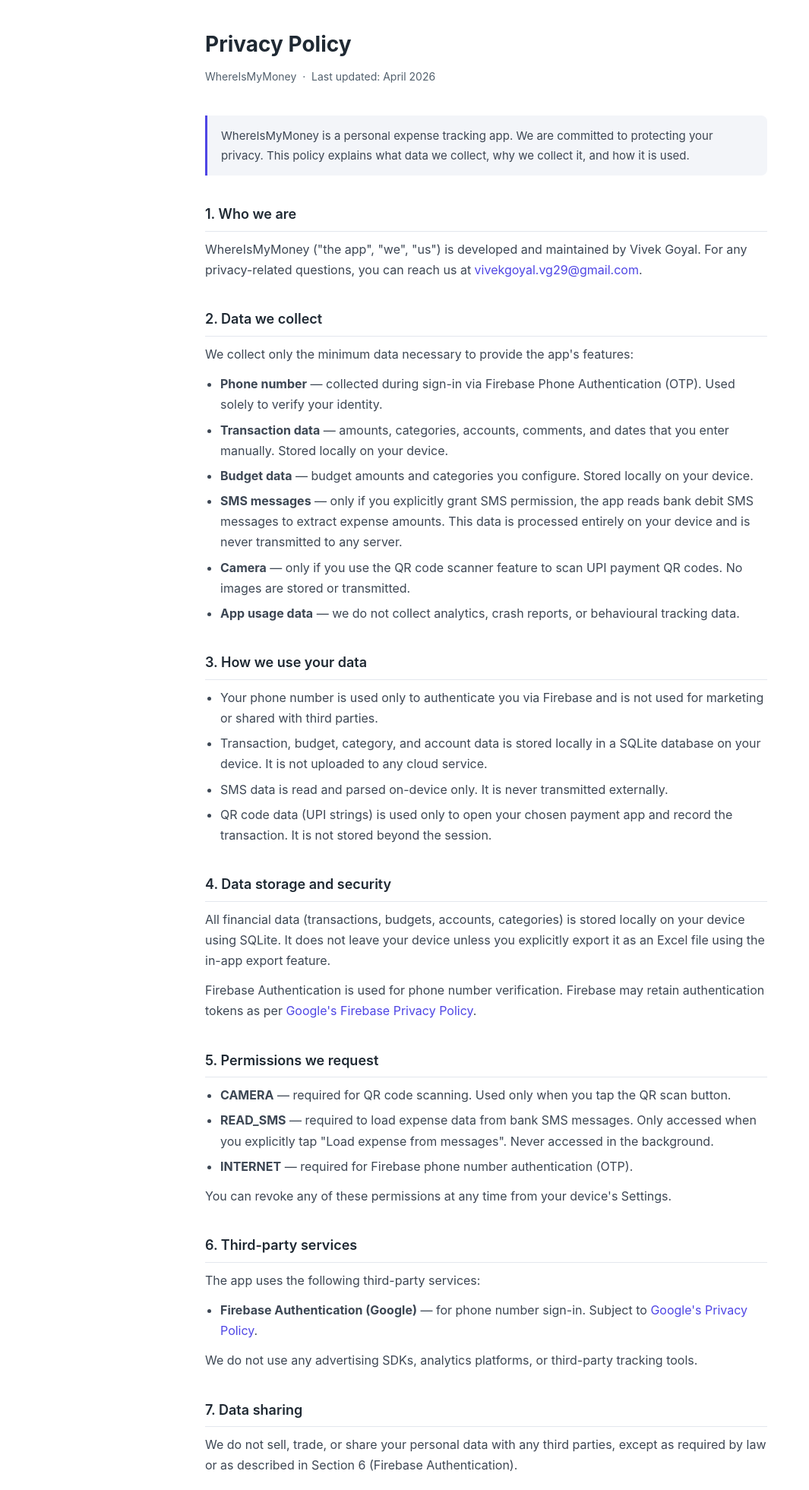
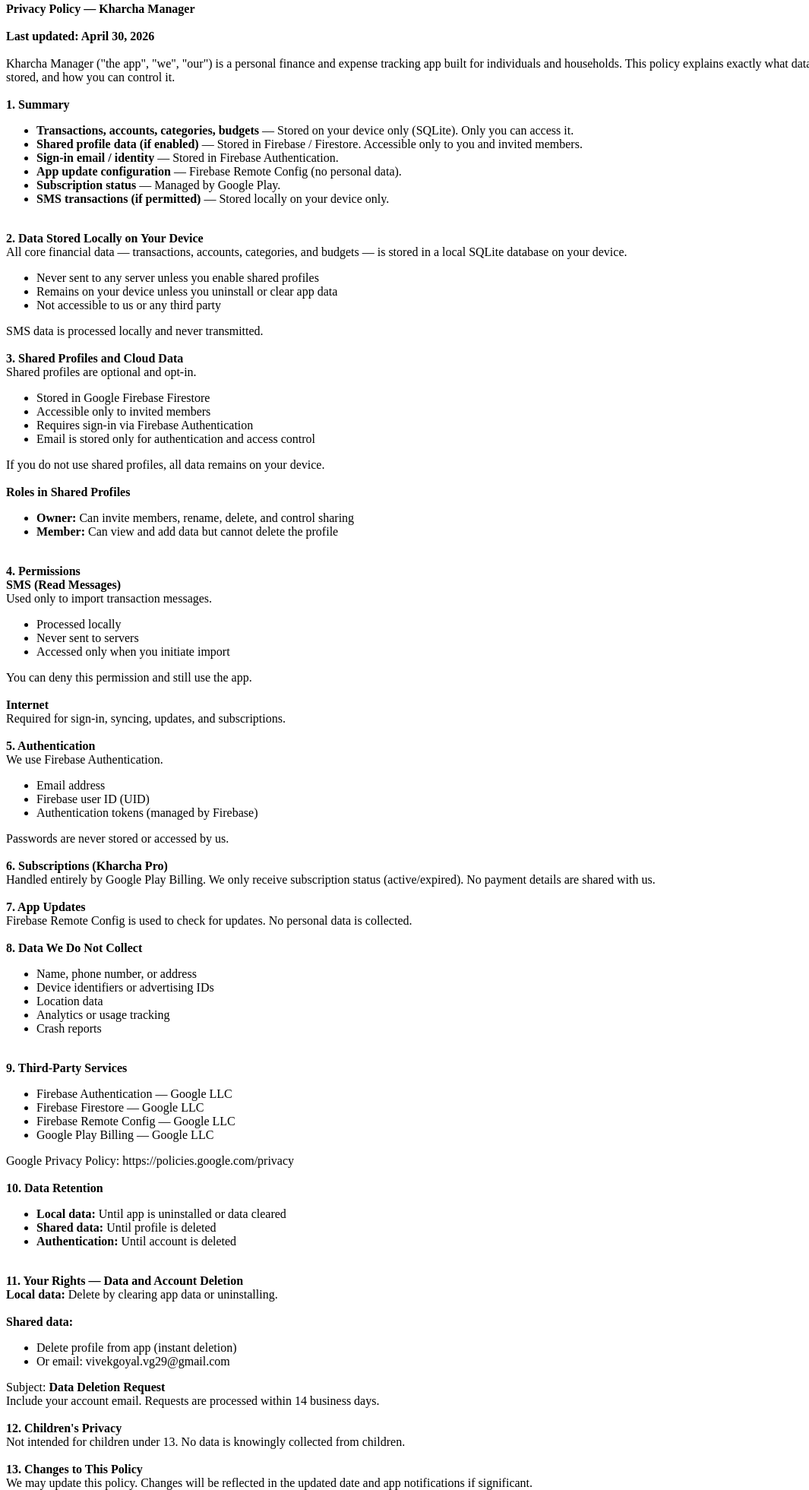
Before and after one commit to vivekvg29-EP/PrivacyPolicy, a plain HTML site: page index.html in a window 1280 px wide. Shown: the part 5-1966 px from the top of the page at 76% size, without its empty margins (0-1065 px from the left). Drawn offline with Linux system fonts and the light colour scheme.

Commit message:
Update index.html

```diff
--- a/index.html
+++ b/index.html
@@ -1,127 +1,116 @@
-<!DOCTYPE html>
-<html lang="en">
-<head>
-  <meta charset="UTF-8" />
-  <meta name="viewport" content="width=device-width, initial-scale=1.0" />
-  <title>Privacy Policy – Kharcha Book</title>
-  <style>
-    * { box-sizing: border-box; margin: 0; padding: 0; }
-    body {
-      font-family: -apple-system, BlinkMacSystemFont, 'Segoe UI', Roboto, sans-serif;
-      font-size: 16px;
-      line-height: 1.7;
-      color: #1F2933;
-      background: #ffffff;
-      padding: 40px 20px 80px;
-      max-width: 780px;
-      margin: 0 auto;
-    }
-    h1 { font-size: 28px; font-weight: 700; margin-bottom: 6px; color: #1F2933; }
-    .subtitle { font-size: 14px; color: #52606D; margin-bottom: 40px; }
-    h2 {
-      font-size: 18px;
-      font-weight: 600;
-      color: #1F2933;
-      margin-top: 36px;
-      margin-bottom: 10px;
-      padding-bottom: 6px;
-      border-bottom: 1px solid #E3E7EE;
-    }
-    p { margin-bottom: 12px; color: #3D4754; }
-    ul { margin: 8px 0 12px 20px; color: #3D4754; }
-    ul li { margin-bottom: 6px; }
-    .highlight {
-      background: #F3F5F9;
-      border-left: 3px solid #4F46E5;
-      padding: 14px 18px;
-      border-radius: 0 8px 8px 0;
-      margin: 16px 0;
-      font-size: 15px;
-      color: #3D4754;
-    }
-    a { color: #4F46E5; text-decoration: none; }
-    a:hover { text-decoration: underline; }
-    .footer {
-      margin-top: 60px;
-      padding-top: 20px;
-      border-top: 1px solid #E3E7EE;
-      font-size: 13px;
-      color: #52606D;
-    }
-  </style>
-</head>
-<body>
+<b>Privacy Policy — Kharcha Manager</b><br><br>
 
-  <h1>Privacy Policy</h1>
-  <p class="subtitle">WhereIsMyMoney &nbsp;·&nbsp; Last updated: April 2026</p>
+<b>Last updated: April 30, 2026</b><br><br>
 
-  <div class="highlight">
-    WhereIsMyMoney is a personal expense tracking app. We are committed to protecting your privacy. This policy explains what data we collect, why we collect it, and how it is used.
-  </div>
+Kharcha Manager ("the app", "we", "our") is a personal finance and expense tracking app built for individuals and households. This policy explains exactly what data the app collects, where it is stored, and how you can control it.<br><br>
 
-  <h2>1. Who we are</h2>
-  <p>WhereIsMyMoney ("the app", "we", "us") is developed and maintained by Vivek Goyal. For any privacy-related questions, you can reach us at <a href="mailto:vivekgoyal.vg29@gmail.com">vivekgoyal.vg29@gmail.com</a>.</p>
+<b>1. Summary</b><br>
+<ul>
+<li><b>Transactions, accounts, categories, budgets</b> — Stored on your device only (SQLite). Only you can access it.</li>
+<li><b>Shared profile data (if enabled)</b> — Stored in Firebase / Firestore. Accessible only to you and invited members.</li>
+<li><b>Sign-in email / identity</b> — Stored in Firebase Authentication.</li>
+<li><b>App update configuration</b> — Firebase Remote Config (no personal data).</li>
+<li><b>Subscription status</b> — Managed by Google Play.</li>
+<li><b>SMS transactions (if permitted)</b> — Stored locally on your device only.</li>
+</ul><br>
 
-  <h2>2. Data we collect</h2>
-  <p>We collect only the minimum data necessary to provide the app's features:</p>
+<b>2. Data Stored Locally on Your Device</b><br>
+All core financial data — transactions, accounts, categories, and budgets — is stored in a local SQLite database on your device.<br>
 <ul>
-    <li><strong>Phone number</strong> — collected during sign-in via Firebase Phone Authentication (OTP). Used solely to verify your identity.</li>
-    <li><strong>Transaction data</strong> — amounts, categories, accounts, comments, and dates that you enter manually. Stored locally on your device.</li>
-    <li><strong>Budget data</strong> — budget amounts and categories you configure. Stored locally on your device.</li>
-    <li><strong>SMS messages</strong> — only if you explicitly grant SMS permission, the app reads bank debit SMS messages to extract expense amounts. This data is processed entirely on your device and is never transmitted to any server.</li>
-    <li><strong>Camera</strong> — only if you use the QR code scanner feature to scan UPI payment QR codes. No images are stored or transmitted.</li>
-    <li><strong>App usage data</strong> — we do not collect analytics, crash reports, or behavioural tracking data.</li>
+<li>Never sent to any server unless you enable shared profiles</li>
+<li>Remains on your device unless you uninstall or clear app data</li>
+<li>Not accessible to us or any third party</li>
 </ul>
+SMS data is processed locally and never transmitted.<br><br>
 
-  <h2>3. How we use your data</h2>
+<b>3. Shared Profiles and Cloud Data</b><br>
+Shared profiles are optional and opt-in.<br>
 <ul>
-    <li>Your phone number is used only to authenticate you via Firebase and is not used for marketing or shared with third parties.</li>
-    <li>Transaction, budget, category, and account data is stored locally in a SQLite database on your device. It is not uploaded to any cloud service.</li>
-    <li>SMS data is read and parsed on-device only. It is never transmitted externally.</li>
-    <li>QR code data (UPI strings) is used only to open your chosen payment app and record the transaction. It is not stored beyond the session.</li>
+<li>Stored in Google Firebase Firestore</li>
+<li>Accessible only to invited members</li>
+<li>Requires sign-in via Firebase Authentication</li>
+<li>Email is stored only for authentication and access control</li>
 </ul>
+If you do not use shared profiles, all data remains on your device.<br><br>
 
-  <h2>4. Data storage and security</h2>
-  <p>All financial data (transactions, budgets, accounts, categories) is stored locally on your device using SQLite. It does not leave your device unless you explicitly export it as an Excel file using the in-app export feature.</p>
-  <p>Firebase Authentication is used for phone number verification. Firebase may retain authentication tokens as per <a href="https://firebase.google.com/support/privacy" target="_blank">Google's Firebase Privacy Policy</a>.</p>
+<b>Roles in Shared Profiles</b><br>
+<ul>
+<li><b>Owner:</b> Can invite members, rename, delete, and control sharing</li>
+<li><b>Member:</b> Can view and add data but cannot delete the profile</li>
+</ul><br>
 
-  <h2>5. Permissions we request</h2>
+<b>4. Permissions</b><br>
+<b>SMS (Read Messages)</b><br>
+Used only to import transaction messages.<br>
 <ul>
-    <li><strong>CAMERA</strong> — required for QR code scanning. Used only when you tap the QR scan button.</li>
-    <li><strong>READ_SMS</strong> — required to load expense data from bank SMS messages. Only accessed when you explicitly tap "Load expense from messages". Never accessed in the background.</li>
-    <li><strong>INTERNET</strong> — required for Firebase phone number authentication (OTP).</li>
+<li>Processed locally</li>
+<li>Never sent to servers</li>
+<li>Accessed only when you initiate import</li>
 </ul>
-  <p>You can revoke any of these permissions at any time from your device's Settings.</p>
+You can deny this permission and still use the app.<br><br>
 
-  <h2>6. Third-party services</h2>
-  <p>The app uses the following third-party services:</p>
+<b>Internet</b><br>
+Required for sign-in, syncing, updates, and subscriptions.<br><br>
+
+<b>5. Authentication</b><br>
+We use Firebase Authentication.<br>
 <ul>
-    <li><strong>Firebase Authentication (Google)</strong> — for phone number sign-in. Subject to <a href="https://policies.google.com/privacy" target="_blank">Google's Privacy Policy</a>.</li>
+<li>Email address</li>
+<li>Firebase user ID (UID)</li>
+<li>Authentication tokens (managed by Firebase)</li>
 </ul>
-  <p>We do not use any advertising SDKs, analytics platforms, or third-party tracking tools.</p>
+Passwords are never stored or accessed by us.<br><br>
 
-  <h2>7. Data sharing</h2>
-  <p>We do not sell, trade, or share your personal data with any third parties, except as required by law or as described in Section 6 (Firebase Authentication).</p>
+<b>6. Subscriptions (Kharcha Pro)</b><br>
+Handled entirely by Google Play Billing. We only receive subscription status (active/expired). No payment details are shared with us.<br><br>
 
-  <h2>8. Data retention and deletion</h2>
-  <p>All data stored locally on your device can be deleted at any time using the "Delete everything" or "Reset app" options available in the app's main menu.</p>
-  <p>To delete your Firebase authentication record, please contact us at <a href="mailto:vivekgoyal.vg29@gmail.com">vivekgoyal.vg29@gmail.com</a> and we will process your request promptly.</p>
+<b>7. App Updates</b><br>
+Firebase Remote Config is used to check for updates. No personal data is collected.<br><br>
 
-  <h2>9. Children's privacy</h2>
-  <p>This app is not directed at children under the age of 13. We do not knowingly collect personal information from children.</p>
+<b>8. Data We Do Not Collect</b><br>
+<ul>
+<li>Name, phone number, or address</li>
+<li>Device identifiers or advertising IDs</li>
+<li>Location data</li>
+<li>Analytics or usage tracking</li>
+<li>Crash reports</li>
+</ul><br>
 
-  <h2>10. Changes to this policy</h2>
-  <p>We may update this privacy policy from time to time. Any changes will be reflected on this page with an updated date at the top. We encourage you to review this page periodically.</p>
+<b>9. Third-Party Services</b><br>
+<ul>
+<li>Firebase Authentication — Google LLC</li>
+<li>Firebase Firestore — Google LLC</li>
+<li>Firebase Remote Config — Google LLC</li>
+<li>Google Play Billing — Google LLC</li>
+</ul>
+Google Privacy Policy: https://policies.google.com/privacy<br><br>
 
-  <h2>11. Contact us</h2>
-  <p>If you have any questions or concerns about this privacy policy or your data, please contact:</p>
+<b>10. Data Retention</b><br>
 <ul>
-    <li>Email: <a href="mailto:vivekgoyal.vg29@gmail.com">vivekgoyal.vg29@gmail.com</a></li>
+<li><b>Local data:</b> Until app is uninstalled or data cleared</li>
+<li><b>Shared data:</b> Until profile is deleted</li>
+<li><b>Authentication:</b> Until account is deleted</li>
+</ul><br>
+
+<b>11. Your Rights — Data and Account Deletion</b><br>
+<b>Local data:</b> Delete by clearing app data or uninstalling.<br><br>
+
+<b>Shared data:</b><br>
+<ul>
+<li>Delete profile from app (instant deletion)</li>
+<li>Or email: vivekgoyal.vg29@gmail.com</li>
 </ul>
+Subject: <b>Data Deletion Request</b><br>
+Include your account email. Requests are processed within 14 business days.<br><br>
 
-  <div class="footer">
-    &copy; 2026 WhereIsMyMoney · Vivek Goyal · <a href="mailto:vivekgoyal.vg29@gmail.com">vivekgoyal.vg29@gmail.com</a>
-  </div>
+<b>12. Children's Privacy</b><br>
+Not intended for children under 13. No data is knowingly collected from children.<br><br>
 
-</body>
-</html>
+<b>13. Changes to This Policy</b><br>
+We may update this policy. Changes will be reflected in the updated date and app notifications if significant.<br><br>
+
+<b>14. Contact</b><br>
+Email: vivekgoyal.vg29@gmail.com<br>
+Subject: Privacy Policy Inquiry<br><br>
+
+Kharcha Manager is independently developed and not affiliated with Google LLC.
```
Lines whose indentation alone changed are shown as unchanged.
